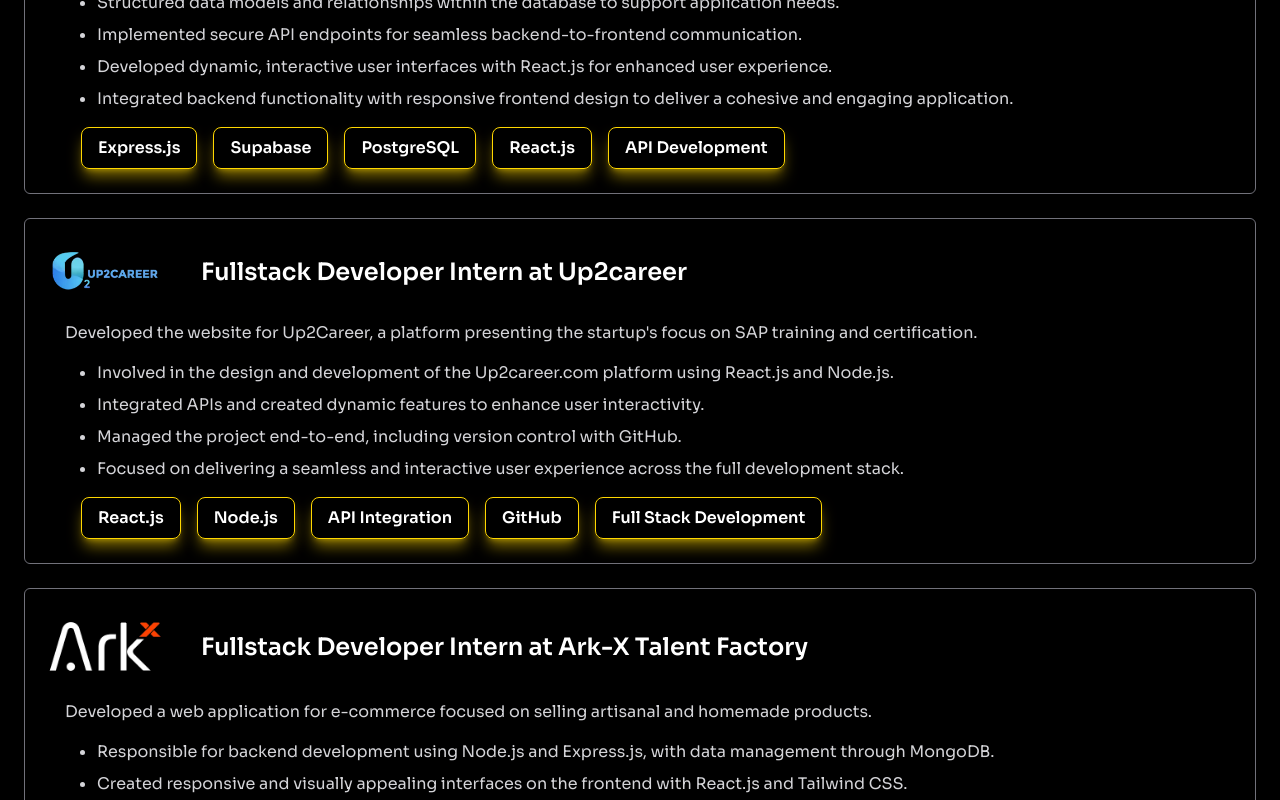
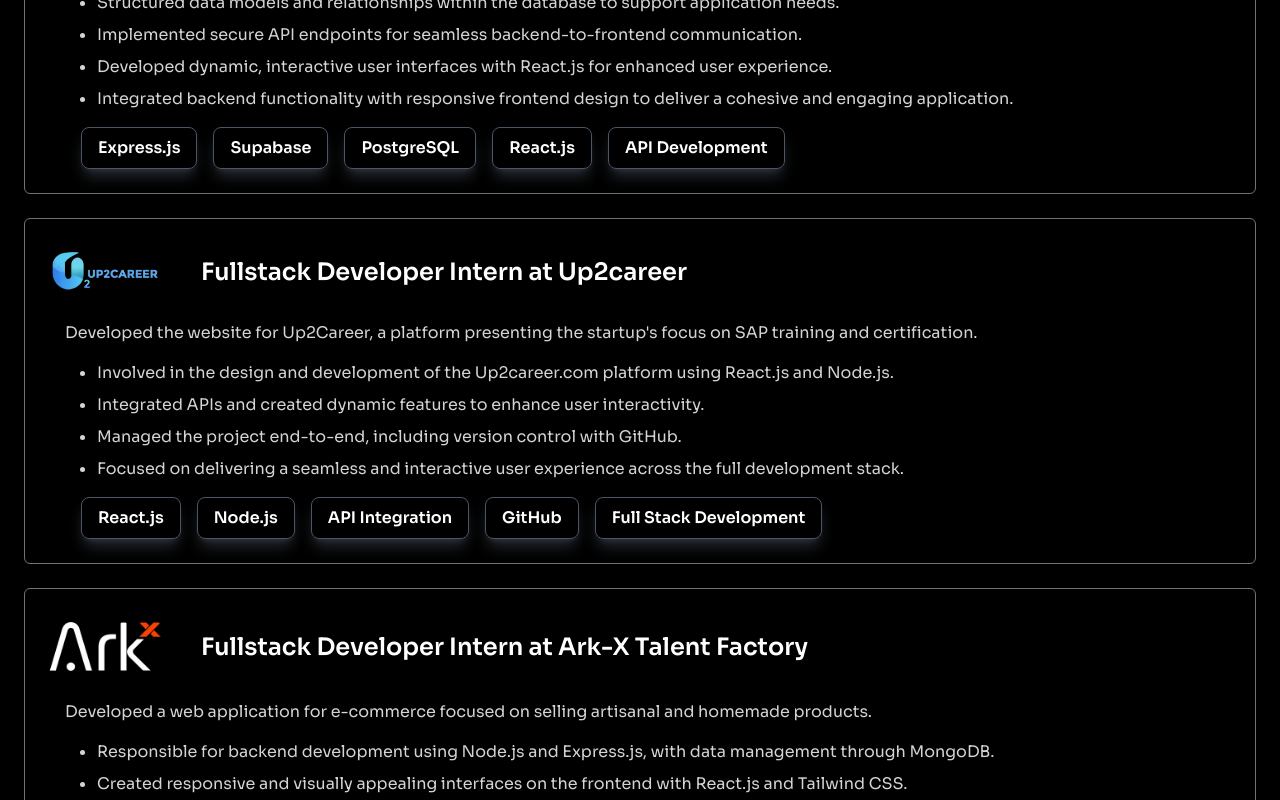
Before and after one commit to Narwey/Narwey-s-Portfolio, a React (Vite) app: page / in a window 1280 px wide. Shown: the part 2160-2960 px from the top of the page. Built offline with nearby package versions, Linux system fonts and the light colour scheme; a web font is replaced by a local one.

Commit message:
fixed Experience section to be more readable

```diff
--- a/src/components/Experiences.jsx
+++ b/src/components/Experiences.jsx
@@ -70,7 +70,7 @@
             </ul>
             <div className='flex flex-wrap gap-4 pl-10'>
                 {skills.map((skill, index) => (
-                    <div key={index} className='border border-[#FFD700] text-white px-4 py-2 rounded-lg text-center font-semibold transition duration-300 hover:scale-105 shadow-lg shadow-[#FFD700]/50'>
+                    <div key={index} className='border border-[#4B5563] text-white px-4 py-2 rounded-lg text-center font-semibold transition duration-300 hover:scale-105 shadow-lg shadow-[#4B5563]/50'>
                         {skill}
                     </div>
                 ))}
```
